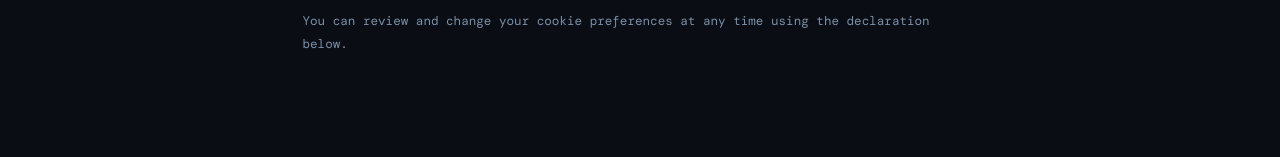
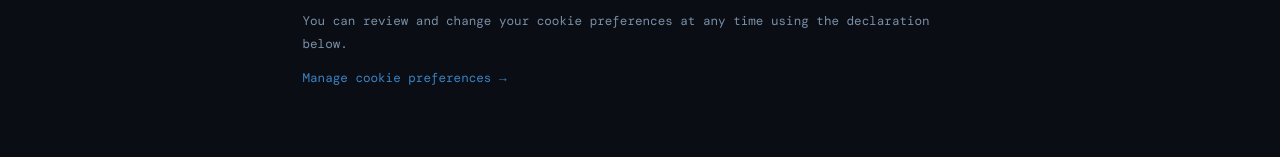
Before and after one commit to Drgblack/plainfigures-org, a Next.js app: page /cookies in a window 1280 px wide. Shown: the part 510-667 px from the top of the page. Built offline with nearby package versions, Linux system fonts and the light colour scheme; no server answers; a web font is replaced by a local one.

Commit message:
feat: replace Cookiebot with CookieYes GDPR consent banner

```diff
--- a/src/app/cookies/page.tsx
+++ b/src/app/cookies/page.tsx
@@ -37,16 +37,20 @@ export default function CookiesPage() {
         <div>
           <h2 style={{ fontSize: '0.95rem', fontWeight: 600, color: 'var(--text-primary)', marginBottom: '0.5rem' }}>Manage your consent</h2>
           <p>You can review and change your cookie preferences at any time using the declaration below.</p>
+          <p style={{ marginTop: '0.75rem' }}>
+            <a
+              href="#"
+              data-cc="show-preferencesModal"
+              style={{ color: 'var(--accent)', fontFamily: 'var(--font-mono)', fontSize: '0.84rem', textDecoration: 'none' }}
+            >
+              Manage cookie preferences →
+            </a>
+          </p>
         </div>
 
         {/* Cookiebot Declaration — renders the consent management widget */}
         <div style={{ marginTop: '1rem' }}>
-          <script
-            id="CookieDeclaration"
-            src="https://consent.cookiebot.com/649cb5c1-62ac-4296-b4e4-446cca128ece/cd.js"
-            type="text/javascript"
-            async
-          />
+          <script id="cookieyes" type="text/javascript" src="https://cdn-cookieyes.com/client_data/a94ee732bd655739457a79c94415999f/script.js" />
         </div>
       </div>
     </div>
--- a/src/app/layout.tsx
+++ b/src/app/layout.tsx
@@ -121,6 +121,9 @@ export default function RootLayout({ children }: { children: React.ReactNode })
   return (
     <html lang="en-GB">
       <head>
+        {/* CookieYes CMP — GDPR consent banner. Must be first in <head>. */}
+        <script type="text/javascript" src="https://app.cookieyes.com/WKOIzccAuR5rTmRbGM953fub48VTA8Kkyg9IBO3B5mfeXV-EyYBip7j1T31E5sIpFwboN2yH0h34M-vHT-6cpQy31U3X4lmBJzi8tpacpP8D6-mB2qt-72PJBjhOYBBH27u1c4BAhJZZdW6Y0KLPyiGrSL3O7Lrxaqco6e9YNIKktGpYrnYp7qSDBtRNSBY6d9JcqenINjiEPTUxVZ68-QBTV_Rj4w_SYr2-O0XxloviKG4ufrHbiAx-bDzVH6K8txkN-r-qJWsqwpRM148KZTBqdI86mMTEKM9LLTg68LaAVxql2woiZp-zdv9x9DxEZnfrpLRAYBUCW5QEUdmp62-0QzeAeh9YP7l8jSv0jww_8QOBfyuij-S418ypSe06OxQKQnQt49lB_6_J2O7LSA0RKlWV68Fc4JqHhMy8ODJBuCVn7e5yTRQf2hsG-QeEiZenq3UVidRMh_CFooQ0yrJcnCA76GlYKYImaJs8hh1h2YI2zYCrlr0" />
+        <script id="cookieyes" type="text/javascript" src="https://cdn-cookieyes.com/client_data/a94ee732bd655739457a79c94415999f/script.js" />
         {/* Cookiebot CMP — GDPR consent banner. Must be first script in <head>. */}
         <script
           id="Cookiebot"
```
